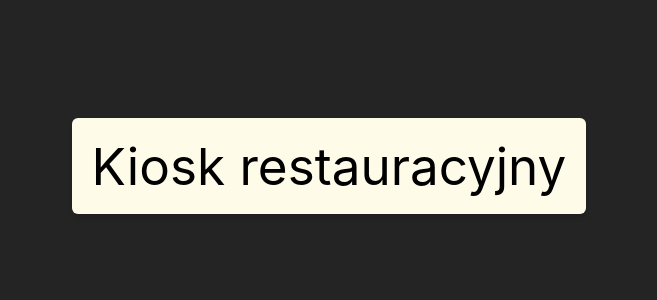
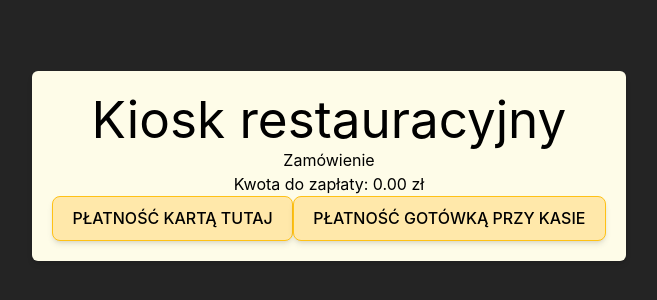
Before and after one commit to bozimkiewicz/restaurant-kiosk, a React (Vite) app: page /payment in a window 1280 px wide. Before the commit this address had no page. Shown: the part 234-534 px from the top of the page, without its empty margins (311-968 px from the left). Built offline with nearby package versions, Linux system fonts and the light colour scheme.

Commit message:
Added product customizing, payment component (no backend)

```diff
--- a/src/App.tsx
+++ b/src/App.tsx
@@ -3,6 +3,7 @@ import './App.css'
 import Greetings from './components/Greetings';
 import Home from './components/Home';
 import OrderMethod from './components/OrderMethod';
+import Payment from './components/Payment/Payment';
 
 function App() {
   return (
@@ -14,6 +15,7 @@ function App() {
         <Route path="/" element={<Greetings />}></Route>
         <Route path="/order-method" element={<OrderMethod />}></Route>
         <Route path="/home" element={<Home />}></Route>
+        <Route path="/payment" element={<Payment />}></Route>
       </Routes>
     </div>
   );
--- a/src/components/Cart/Cart.tsx
+++ b/src/components/Cart/Cart.tsx
@@ -1,12 +1,14 @@
 import { useSelector, useDispatch } from "react-redux";
 import { useState, useEffect } from "react";
 import ICartProducts from "../../interfaces/ICartProducts";
+import ICustomProduct from "../../interfaces/ICustomProduct";
 import {
   decrementAmount,
   incrementAmount,
   removeItems,
 } from "../../slices/CartSlice";
 import ProductCustomizer from "../Products/ProductCustomizer";
+import { Link } from "react-router-dom";
 
 const Cart = () => {
   const dispatch = useDispatch();
@@ -76,7 +78,7 @@ const Cart = () => {
       <div>Całkowita kwota: {cartItemsTotal.toFixed(2)} zł</div>
       <div className="flex justify-between">
         <button onClick={() => dispatch(removeItems())}>Usuń zamówienie</button>
-        <button className="ml-5">Przejdź do płatności</button>
+        <Link to="/payment"><button className="ml-5">Przejdź do płatności</button></Link>
       </div>
     </div>
   );
--- a/src/components/OrderMethod.tsx
+++ b/src/components/OrderMethod.tsx
@@ -1,14 +1,19 @@
+import { useDispatch } from 'react-redux';
 import { Link } from 'react-router-dom'
+import { setTakeIn, setTakeaway } from '../slices/OrderSlice';
+
 
 const OrderMethod = () => {
+  const dispatch = useDispatch()
+
   return (
     <div>
       <h1>Wybierz sposób składania zamówienia!</h1>
       <Link to={"/home"}>
-        <button>Na wynos</button>
+        <button onClick={() => dispatch(setTakeaway())}>Na wynos</button>
       </Link>
       <Link to={"/home"}>
-        <button>Na miejscu</button>
+        <button onClick={() => dispatch(setTakeIn())}>Na miejscu</button>
       </Link>
       <div>
         <Link to="/">
--- /dev/null
+++ b/src/components/Payment/Payment.tsx
@@ -0,0 +1,46 @@
+import { useSelector } from "react-redux";
+import ICartProducts from "../../interfaces/ICartProducts";
+
+const Payment = () => {
+  const orderMethod = useSelector<
+    { order: { method: string } },
+    { method: string }
+  >((state) => state.order);
+
+  const cartContent =
+    useSelector<{ cart: Array<ICartProducts> }, Array<ICartProducts>>(
+      (state) => state.cart
+    ) || [];
+
+  const cartItemsTotal = cartContent.reduce((p, c) => p + c.amount * c.product.price, 0)
+
+  const listedCartContent = (
+    <ul>
+      {cartContent.map((item) => (
+        <li
+          className="py-5 border-solid border-b-2 border-b-my-orange-300"
+          key={item.product.id}
+        >
+          <h2>
+            {item.product.name} x{item.amount}, kwota:{" "}
+            {item.amount * item.product.price} zł
+          </h2>
+        </li>
+      ))}
+    </ul>
+  )
+
+  const order = {orderContent: cartContent, totalPrice: cartItemsTotal}
+
+  return (
+    <div>
+      <h2>Zamówienie {orderMethod.method}</h2>
+      {listedCartContent}
+      <h2>Kwota do zapłaty: {cartItemsTotal.toFixed(2)} zł</h2>
+      <button>Płatność kartą tutaj</button>
+      <button>Płatność gotówką przy kasie</button>
+    </div>
+  );
+};
+
+export default Payment;
--- a/src/components/Products/ProductCustomizer.tsx
+++ b/src/components/Products/ProductCustomizer.tsx
@@ -2,6 +2,8 @@ import { useState, useEffect } from "react";
 import IProduct from "../../interfaces/IProduct";
 import IIngredient from "../../interfaces/IIngredient";
 import Modal from "../../UI/Modal";
+import { useDispatch } from "react-redux";
+import { addCustomToCart, decrementAmount } from "../../slices/CartSlice";
 
 const ProductCustomizer = (props: {
   product: IProduct;
@@ -11,6 +13,8 @@ const ProductCustomizer = (props: {
   const [productIngredients, setProductIngredients] = useState<IIngredient[]>(
     []
   );
+
+  const dispatch = useDispatch()
 
   const fetchProductIngredients = () => {
     fetch(`http://localhost:3000/products/${props.product.id}/ingredients`, {
@@ -23,6 +27,12 @@ const ProductCustomizer = (props: {
       })
       .catch((error) => console.log(error));
   };
+
+  const updateCart = (e: React.MouseEvent) => {
+    dispatch(addCustomToCart({...props.product, ingredients: productIngredients}))
+    dispatch(decrementAmount({product: props.product}))
+    props.onClose(e)
+  }
 
   const handleMoveItems = (item: IIngredient) => {
     setProductIngredients([...productIngredients, item]);
@@ -70,7 +80,7 @@ const ProductCustomizer = (props: {
       </div>
       <div className="flex justify-between mt-3">
         <button onClick={props.onClose}>Zamknij</button>
-        <button>Dodaj do zamówienia</button>
+        <button onClick={(e) => updateCart(e)}>Dodaj do zamówienia</button>
       </div>
     </Modal>
   );
--- a/src/interfaces/ICartProducts.ts
+++ b/src/interfaces/ICartProducts.ts
@@ -1,6 +1,8 @@
 import IProduct from "./IProduct";
+import ICustomProduct from "./ICustomProduct";
 
 export default interface ICartProducts {
-  product: IProduct;
+  product: IProduct | ICustomProduct;
   amount: number;
+  isCustom: boolean
 }
--- /dev/null
+++ b/src/interfaces/ICustomProduct.ts
@@ -0,0 +1,6 @@
+import IIngredient from "./IIngredient";
+import IProduct from "./IProduct";
+
+export default interface ICustomProduct extends IProduct {
+  ingredients: IIngredient[]
+}
--- a/src/slices/CartSlice.ts
+++ b/src/slices/CartSlice.ts
@@ -14,10 +14,18 @@ const cartSlice = createSlice({
         state[itemExists] = {
           product: newItem.product,
           amount: state[itemExists].amount + 1,
+          isCustom: false
         };
       } else {
         state.push(newItem);
       }
+    },
+    addCustomToCart: (state, action) => {
+      let newItem = action.payload;
+      newItem.id += 10000
+      newItem.name = '(modyfikacja) ' + newItem.name
+      const newProduct = {product: newItem, amount: 1, isCustom: true}
+      state.push(newProduct);
     },
     incrementAmount: (state, action) => {
       const item = action.payload.product;
@@ -39,6 +47,6 @@ const cartSlice = createSlice({
   },
 });
 
-export const { addToCart, incrementAmount, decrementAmount, removeItems } = cartSlice.actions;
+export const { addToCart, addCustomToCart, incrementAmount, decrementAmount, removeItems } = cartSlice.actions;
 
 export default cartSlice;
--- /dev/null
+++ b/src/slices/OrderSlice.ts
@@ -0,0 +1,20 @@
+import { createSlice } from "@reduxjs/toolkit";
+
+const orderSlice = createSlice({
+  name: "order",
+  initialState: { method: "" },
+  reducers: {
+    setTakeaway: (state) => {
+      state.method = "na wynos";
+      console.log(state.method);
+    },
+    setTakeIn: (state) => {
+      state.method = "na miejscu";
+      console.log(state.method);
+    },
+  },
+});
+
+export const { setTakeIn, setTakeaway } = orderSlice.actions;
+
+export default orderSlice;
--- a/src/store.ts
+++ b/src/store.ts
@@ -1,8 +1,10 @@
 import { configureStore } from "@reduxjs/toolkit";
 import cartSlice from './slices/CartSlice'
+import orderSlice from "./slices/OrderSlice";
 
 export default configureStore({
   reducer: {
     cart: cartSlice.reducer,
+    order: orderSlice.reducer
   },
 });
```
